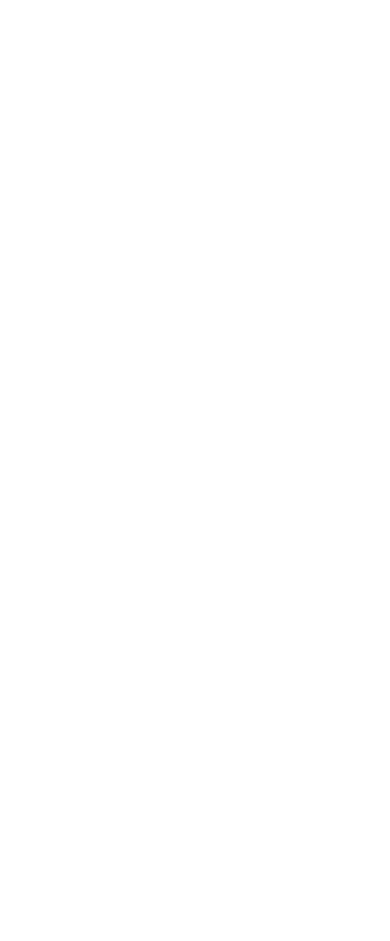
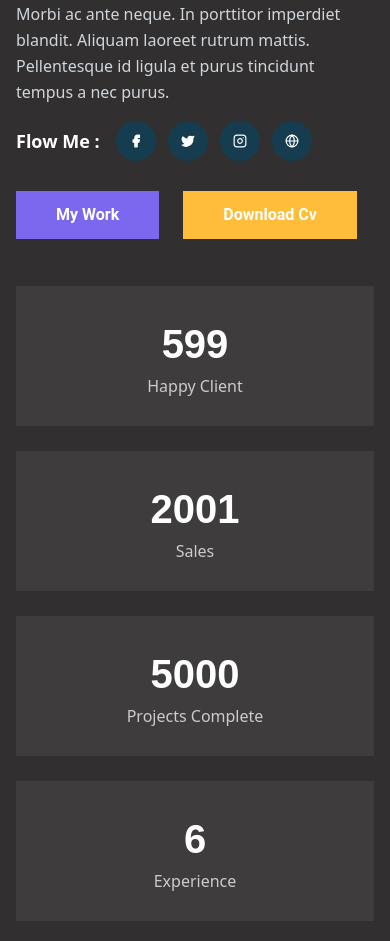
Before and after one commit to Saiful10400/Desh-it-job-task, a React (Vite) app: page / in a window 390 px wide. Shown: the part 1380-2321 px from the top of the page. Before the commit the page ends 937 px from the top, so only its background shows below. Built offline with nearby package versions, Linux system fonts and the light colour scheme.

Commit message:
About me section is now responsive.

```diff
--- a/src/components/AboutMe.tsx
+++ b/src/components/AboutMe.tsx
@@ -6,9 +6,9 @@
 
 const AboutMe: React.FC = () => {
     return (
-       <div className="bg-[#312f2f] py-[100px]">
+       <div className="bg-[#312f2f]">
         <CenterAlign>
-         <section className="flex items-center  text-[#b2b0b1] pt-[100px]">
+         <section className="flex items-center lg:flex-row flex-col lg:gap-6 gap-[47px]  text-[#b2b0b1] pt-[40px] md:pt-[100px]">
             <div className="max-w-4xl mx-auto flex flex-col min-w-[58%]">
                 {/* Title */}
                 <h3 className="text-[#ffbd39] text-xl font-semibold tracking-wide mb-[15px]">
--- a/src/components/sub-components/AboutMeAchivement.tsx
+++ b/src/components/sub-components/AboutMeAchivement.tsx
@@ -101,20 +101,20 @@
 
 
     return (
-        <div className=" flex justify-end flex-wrap gap-[25px] text-white min-w-[42%] mb-5">
-            <div className="w-[250px] h-[140px] bg-[#3e3c3d] flex flex-col justify-center items-center">
+        <div className=" grid grid-cols-1 md:grid-cols-2 gap-[25px] text-white w-full lg:min-w-[42%] mb-5">
+            <div className="w-full h-[140px] bg-[#3e3c3d] flex flex-col justify-center items-center">
                 <span className="text-[40px] poppins-bold">{client}</span>
                 <span id="client" ref={clientRef} className="text-[16px] text-[#ccc]">Happy Client</span>
             </div>
-            <div className="w-[250px] h-[140px] bg-[#3e3c3d] flex flex-col justify-center items-center">
+            <div className="w-w-full h-[140px] bg-[#3e3c3d] flex flex-col justify-center items-center">
                 <span className="text-[40px] poppins-bold">{sales}</span>
                 <span id="sales" ref={salestRef} className="text-[16px] text-[#ccc]">Sales</span>
             </div>
-            <div className="w-[250px] h-[140px] bg-[#3e3c3d] flex flex-col justify-center items-center">
+            <div className="w-w-full h-[140px] bg-[#3e3c3d] flex flex-col justify-center items-center">
                 <span className="text-[40px] poppins-bold">{project}</span>
                 <span id="project" ref={projectRef} className="text-[16px] text-[#ccc]">Projects Complete</span>
             </div>
-            <div className="w-[250px] h-[140px] bg-[#3e3c3d] flex flex-col justify-center items-center">
+            <div className="w-w-full h-[140px] bg-[#3e3c3d] flex flex-col justify-center items-center">
                 <span className="text-[40px] poppins-bold">{experience}</span>
                 <span id="exp" ref={experienceRef} className="text-[16px] text-[#ccc]">Experience</span>
             </div>
--- a/src/page/Home.tsx
+++ b/src/page/Home.tsx
@@ -11,8 +11,8 @@
         <div>
             <Nav />
             <Cover />
-            {/* <AboutMe />
-            <Service />
+            <AboutMe />
+            {/* <Service />
             <Resume /> */}
         </div>
     );
```
